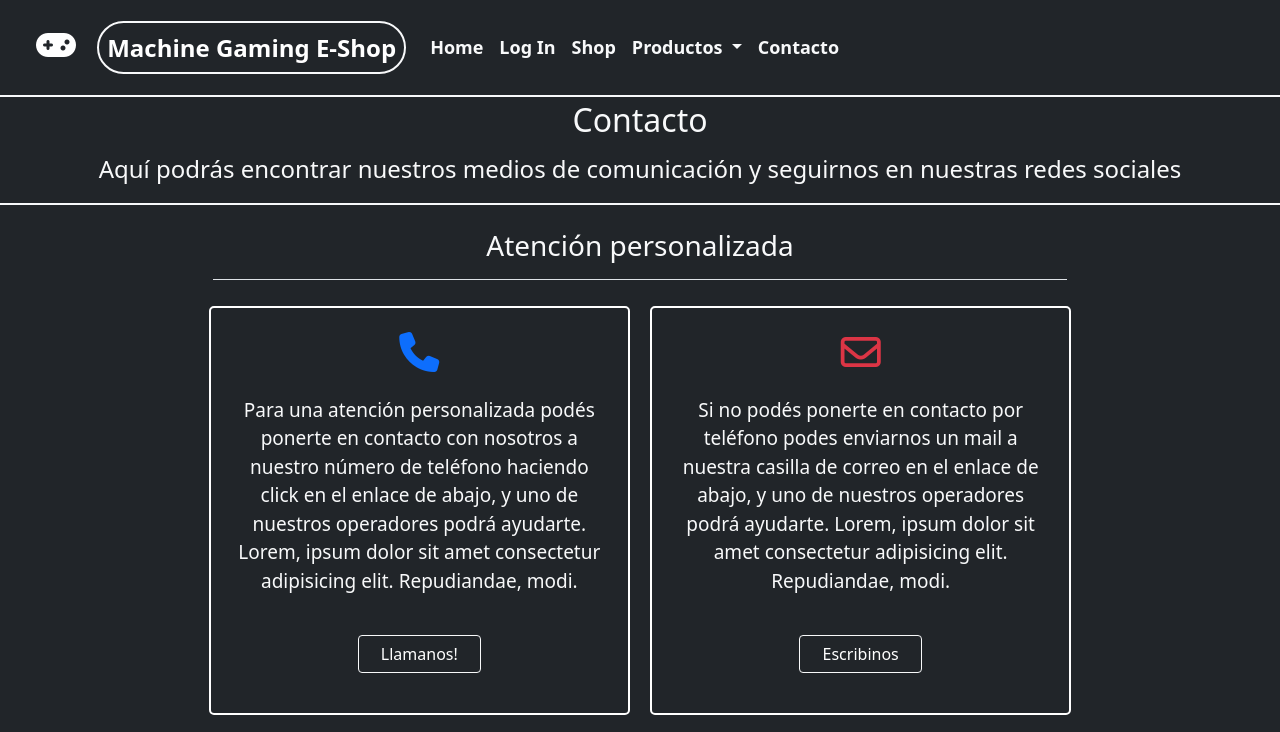
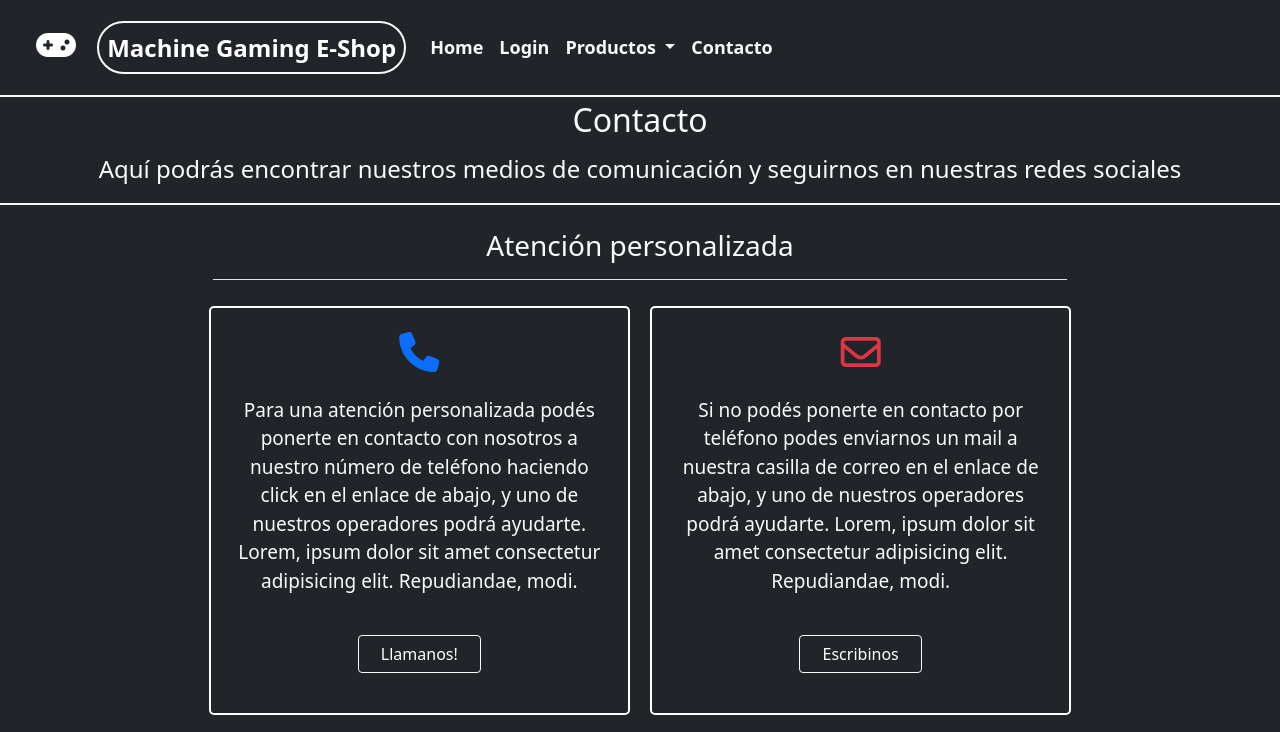
Before and after one commit to martinjacobsen93/Machine-Gaming, a plain HTML site: page views/contacto.html in a window 1280 px wide. Shown: the top 732 px of the page. Drawn offline with nearby package versions, Linux system fonts and the light colour scheme.

Commit message:
modifico nav y elimino link 'shop'

```diff
--- a/scss/_main.scss
+++ b/scss/_main.scss
@@ -88,10 +88,6 @@ main {
             border: 2px solid white;
         }
     }
-
-    // .main-login__link--crearCuenta {
-    //     width: 40%;
-    // }
 }
 
 /* CREAR CUENTA */
--- a/views/contacto.html
+++ b/views/contacto.html
@@ -32,11 +32,11 @@
                             href="../index.html">Home</a>
                     </li>
                     <li class="nav-item">
-                        <a class="nav-item__link nav-link text-light" href="./login.html">Log In</a>
+                        <a class="nav-item__link nav-link text-light" href="./login.html">Login</a>
                     </li>
-                    <li class="nav-item">
+                    <!-- <li class="nav-item">
                         <a class="nav-item__link nav-link text-light" href="#">Shop</a>
-                    </li>
+                    </li> -->
                     <li class="nav-item dropdown">
                         <a class="nav-link nav-item__link dropdown-toggle text-light" href="#" id="navbarDropdown"
                             role="button" data-bs-toggle="dropdown" aria-expanded="false">
```
Also changed, not shown: index.html (+3 -3 lines), views/crearCuenta.html (+3 -3 lines), views/login.html (+3 -3 lines), views/productos.html (+3 -3 lines).
